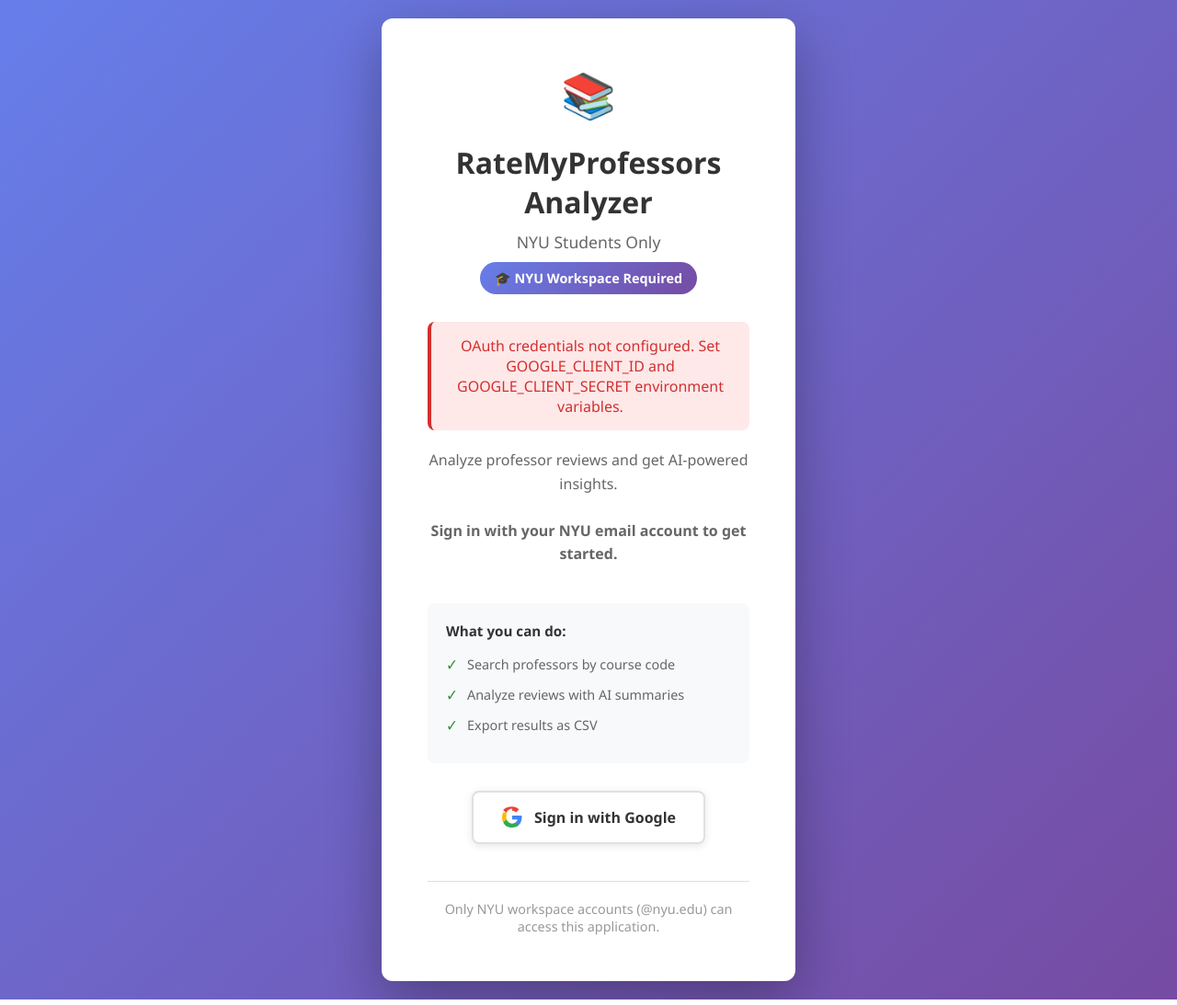
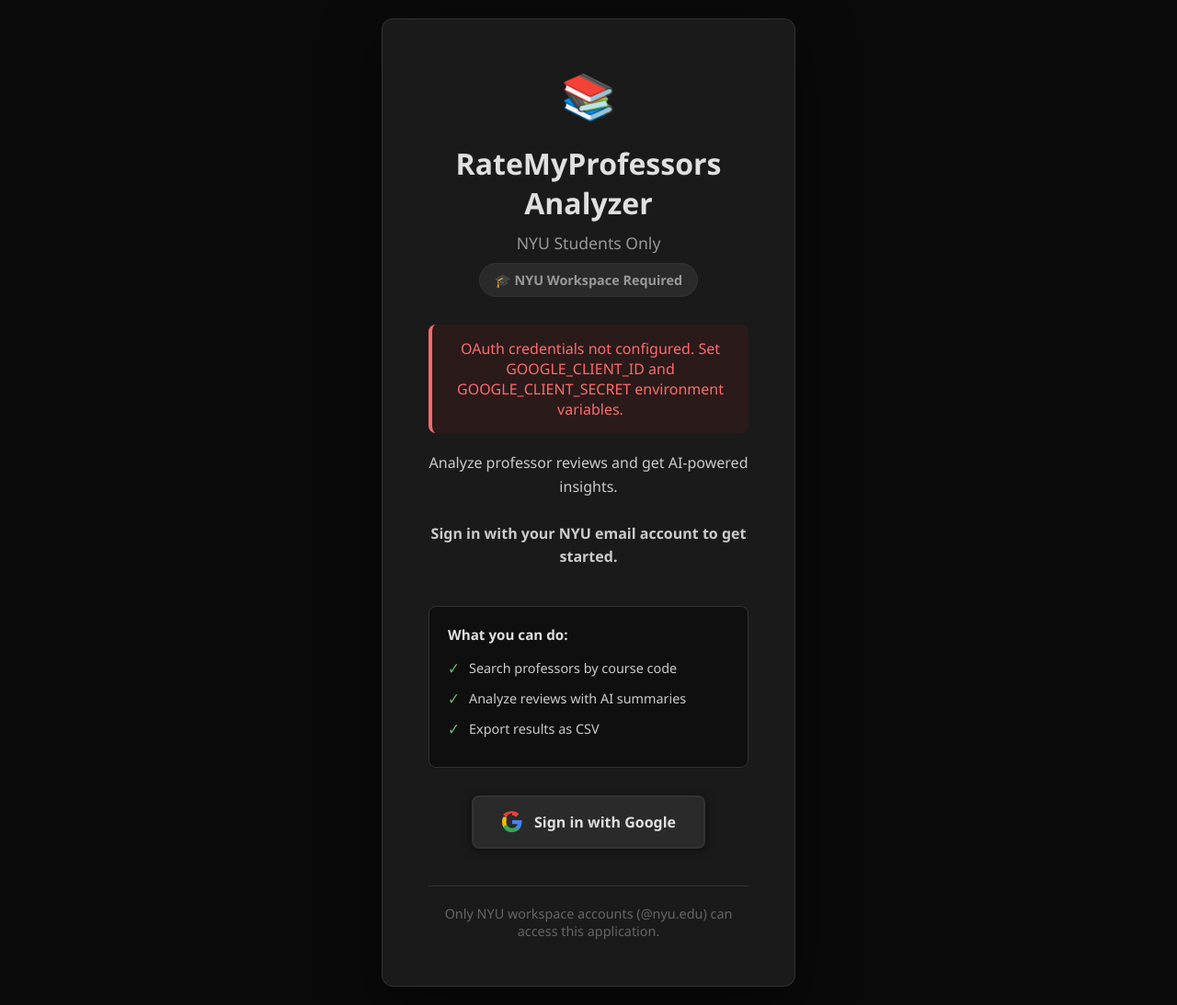
Before and after one commit to louaih/rmp_scraper, a Flask app: page /auth/google in a window 1280 px wide. Shown: the whole page at 92% size. Run offline with Flask 3, Linux system fonts and the light colour scheme.

Commit message:
Aligned login theme with main theme on frontend

```diff
--- a/templates/login.html
+++ b/templates/login.html
@@ -13,7 +13,7 @@
 
         body {
             font-family: 'Segoe UI', Tahoma, Geneva, Verdana, sans-serif;
-            background: linear-gradient(135deg, #667eea 0%, #764ba2 100%);
+            background: #0a0a0a;
             min-height: 100vh;
             display: flex;
             justify-content: center;
@@ -22,13 +22,14 @@
         }
 
         .login-container {
-            background: white;
+            background: #1a1a1a;
             border-radius: 12px;
-            box-shadow: 0 20px 60px rgba(0, 0, 0, 0.3);
+            box-shadow: 0 20px 60px rgba(0, 0, 0, 0.5);
             padding: 50px;
             text-align: center;
             max-width: 450px;
             width: 100%;
+            border: 1px solid #333;
         }
 
         .logo {
@@ -37,30 +38,31 @@
         }
 
         h1 {
-            color: #333;
+            color: #e0e0e0;
             margin-bottom: 10px;
             font-size: 2em;
         }
 
         .subtitle {
-            color: #666;
+            color: #999;
             font-size: 1.1em;
             margin-bottom: 10px;
         }
 
         .nyu-badge {
             display: inline-block;
-            background: linear-gradient(135deg, #667eea 0%, #764ba2 100%);
-            color: white;
+            background: #2a2a2a;
+            color: #999;
             padding: 8px 16px;
             border-radius: 20px;
             font-weight: 600;
             font-size: 0.9em;
             margin-bottom: 30px;
+            border: 1px solid #333;
         }
 
         .description {
-            color: #666;
+            color: #ccc;
             margin-bottom: 40px;
             line-height: 1.6;
         }
@@ -69,9 +71,9 @@
             display: inline-flex;
             align-items: center;
             gap: 12px;
-            background: white;
-            color: #333;
-            border: 2px solid #e0e0e0;
+            background: #2a2a2a;
+            color: #e0e0e0;
+            border: 2px solid #333;
             padding: 15px 30px;
             border-radius: 8px;
             font-size: 1em;
@@ -79,13 +81,13 @@
             cursor: pointer;
             transition: all 0.3s;
             text-decoration: none;
-            box-shadow: 0 2px 10px rgba(0, 0, 0, 0.1);
+            box-shadow: 0 2px 10px rgba(0, 0, 0, 0.5);
         }
 
         .login-btn:hover {
-            background: #f8f8f8;
-            border-color: #667eea;
-            box-shadow: 0 5px 20px rgba(102, 126, 234, 0.2);
+            background: #3a3a3a;
+            border-color: #555;
+            box-shadow: 0 5px 20px rgba(0, 0, 0, 0.7);
             transform: translateY(-2px);
         }
 
@@ -98,32 +100,33 @@
         }
 
         .error-message {
-            background: #ffe8e8;
-            color: #d32f2f;
+            background: #2a1a1a;
+            color: #ff6b6b;
             padding: 15px;
             border-radius: 8px;
             margin-bottom: 20px;
-            border-left: 4px solid #d32f2f;
+            border-left: 4px solid #ff6b6b;
         }
 
         .footer {
             margin-top: 40px;
             padding-top: 20px;
-            border-top: 1px solid #e0e0e0;
-            color: #999;
+            border-top: 1px solid #333;
+            color: #666;
             font-size: 0.9em;
         }
 
         .features {
             text-align: left;
-            background: #f8f9fa;
+            background: #0f0f0f;
             padding: 20px;
             border-radius: 8px;
             margin-bottom: 30px;
+            border: 1px solid #333;
         }
 
         .features h3 {
-            color: #333;
+            color: #e0e0e0;
             margin-bottom: 15px;
             font-size: 0.95em;
         }
@@ -133,13 +136,13 @@
             align-items: center;
             gap: 10px;
             margin-bottom: 10px;
-            color: #666;
+            color: #ccc;
             font-size: 0.9em;
         }
 
         .feature-item:before {
             content: "✓";
-            color: #388e3c;
+            color: #66bb6a;
             font-weight: bold;
             font-size: 1.2em;
         }
```
